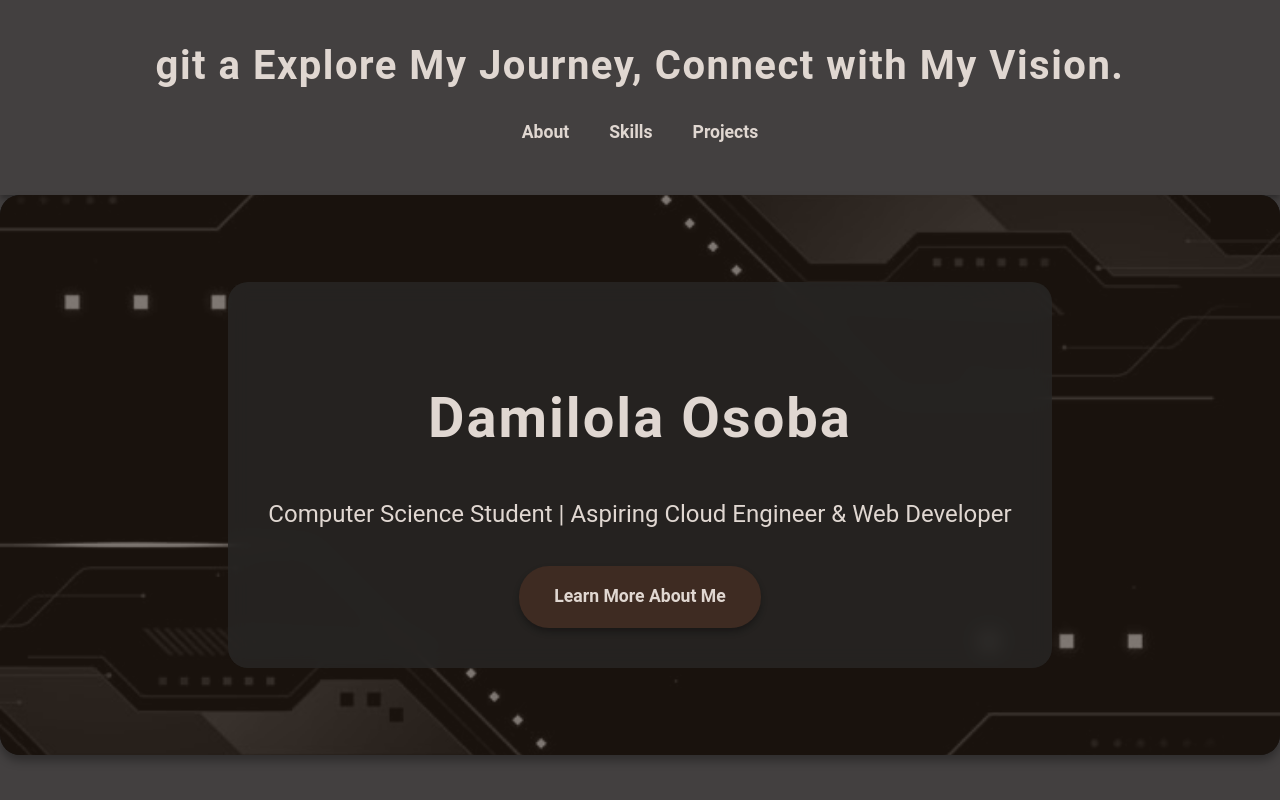
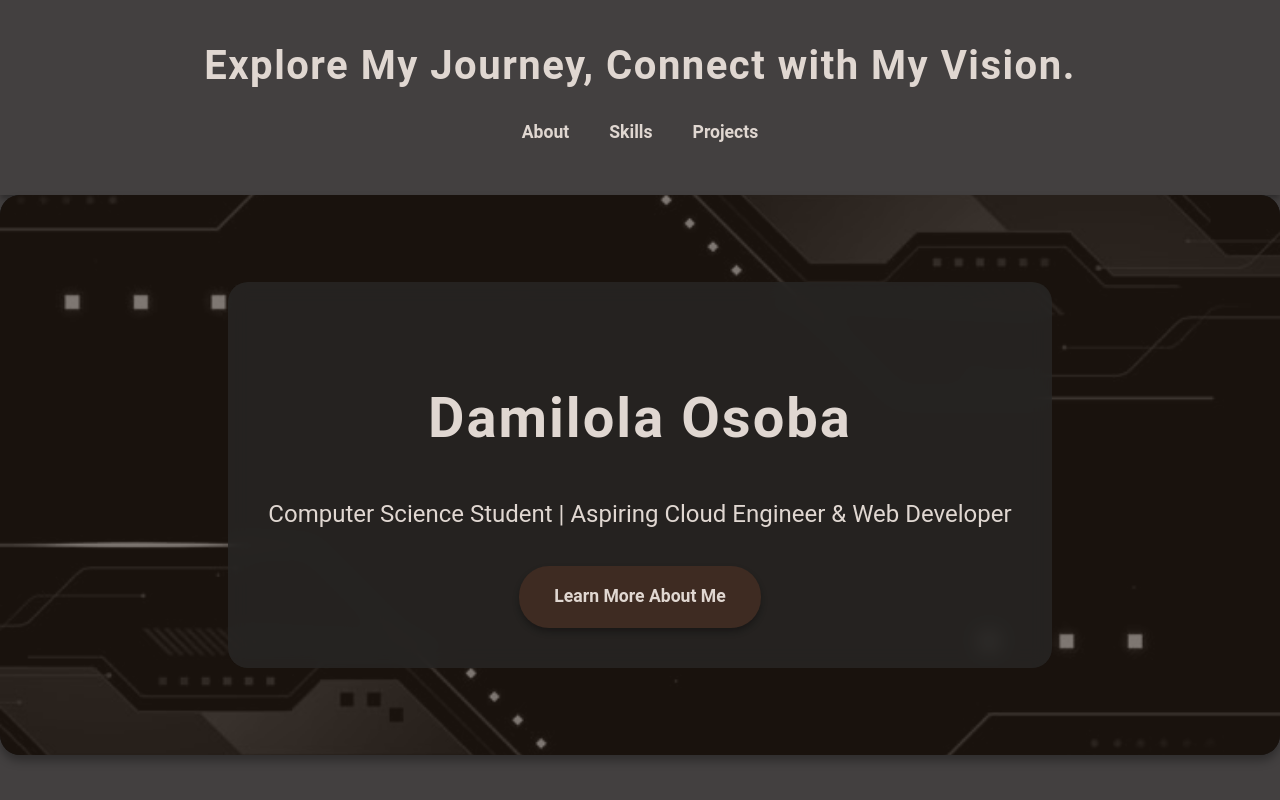
Before and after one commit to Damilola24434/HTML-CSS, a plain HTML site: page DamilolaOsoba_Assign1/index.html in a window 1280 px wide. Shown: the top 800 px of the page. Drawn offline with nearby package versions, Linux system fonts and the light colour scheme.

Commit message:
Corrected title typo

```diff
--- a/DamilolaOsoba_Assign1/index.html
+++ b/DamilolaOsoba_Assign1/index.html
@@ -32,7 +32,7 @@
   <body>
     <!-- Header Section -->
     <header>
-      <h1 class="animate__animated animate__fadeInDown">git a Explore My Journey, Connect with My Vision.</h1>
+      <h1 class="animate__animated animate__fadeInDown">Explore My Journey, Connect with My Vision.</h1>
       <nav>
         <ul>
           <li><a href="#about" class="nav-link">About</a></li>
```
